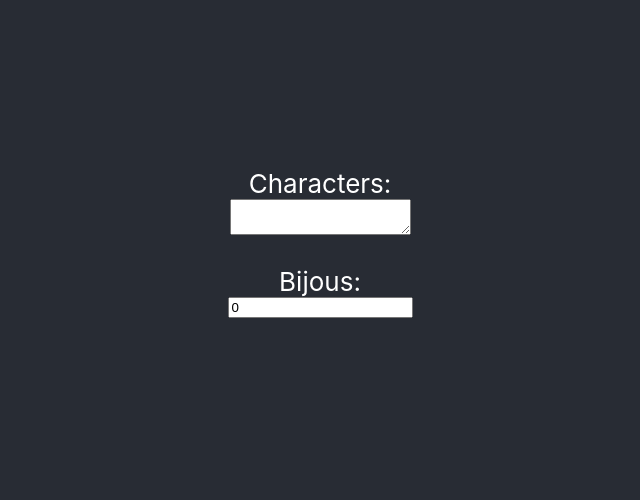
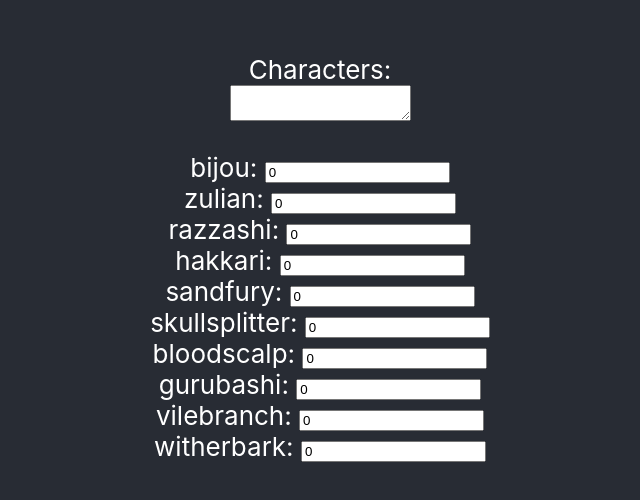
Before and after one commit to praxxis/zg-loot-distribution, a React (Create React App) app: page / in a window 1280 px wide. Shown: the part 116-616 px from the top of the page, without its empty margins (320-960 px from the left). Built offline with nearby package versions, Linux system fonts and the light colour scheme.

Commit message:
add all items as inputs

```diff
--- a/src/App.tsx
+++ b/src/App.tsx
@@ -1,19 +1,19 @@
-import React, { useState } from 'react';
+import React from 'react';
 import './App.css';
-import useStore from './store';
+import useStore, { itemNames } from './store';
+import ItemInput from './components/ItemInput';
 
 function App() {
   const [{ characters }, { updateCharacters, updateItem}] = useStore();
-  const[bijouCount, setBijouCount] = useState(0);
 
   return (
     <div className="App">
       <header className="App-header">
         Characters: <textarea onBlur={(e) => updateCharacters(e.target.value.split("\n"))}></textarea> <br />
-        Bijous: <input type="text" onChange={(e) => setBijouCount(Number(e.target.value))} onBlur={() => updateItem('bijou', bijouCount)} value={bijouCount} /> <br />
+        {itemNames.map((itemName) => <div key={itemName}><ItemInput name={itemName} onBlur={(count) => updateItem(itemName, count)} /></div>)}
         <ul>
           {Object.keys(characters).map((name) => (
-            <li key={name}>{name}: {characters[name].items['bijou']}</li>
+            <li key={name}>{name}: {itemNames.map((itemName) => <div key={itemName}>{itemName}: {characters[name].items[itemName]}</div>)}</li>
           ))}
         </ul>
       </header>
--- /dev/null
+++ b/src/components/ItemInput.tsx
@@ -0,0 +1,16 @@
+import * as React from 'react';
+import { useState } from 'react';
+
+interface Props {
+  name: string;
+  onBlur: (count: number) => void;
+}
+
+const ItemInput: React.FC<Props> = ({name, onBlur}) => {
+  const [count, setCount] = useState(0);
+  return <>
+    {name}: <input type="text" onChange={(e) => setCount(Number(e.target.value))} onBlur={(e) => onBlur(Number(e.target.value))} value={count} />
+  </>;
+};
+
+export default ItemInput;
--- a/src/store.ts
+++ b/src/store.ts
@@ -31,6 +31,20 @@ const initialItems: {[k in Items]: number} = {
   witherbark: 0,
 };
 
+const itemNames = [
+  'bijou',
+  'zulian',
+  'razzashi',
+  'hakkari',
+  'sandfury',
+  'skullsplitter',
+  'bloodscalp',
+  'gurubashi',
+  'vilebranch',
+  'witherbark',
+] as const;
+
+export {itemNames};
 
 const initialCharacters: {[name: string]: Character} = {};
 
```
